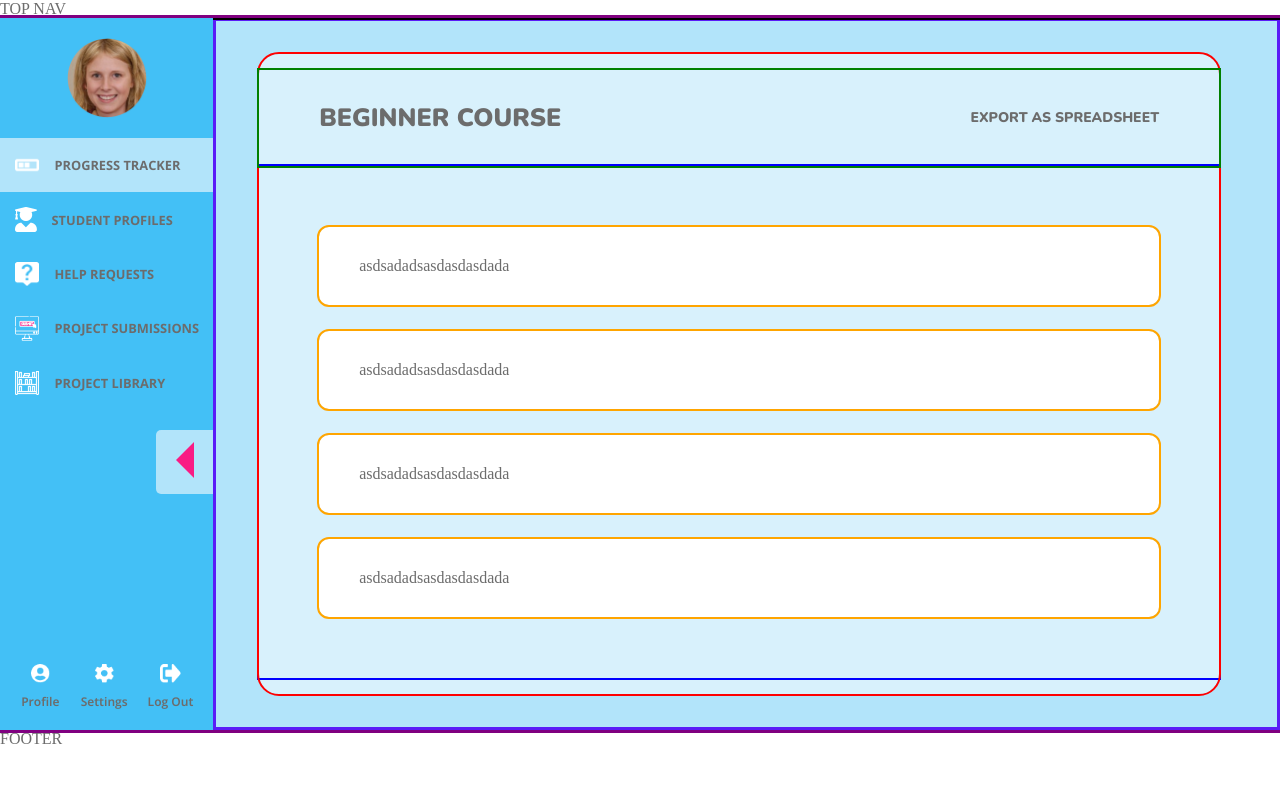
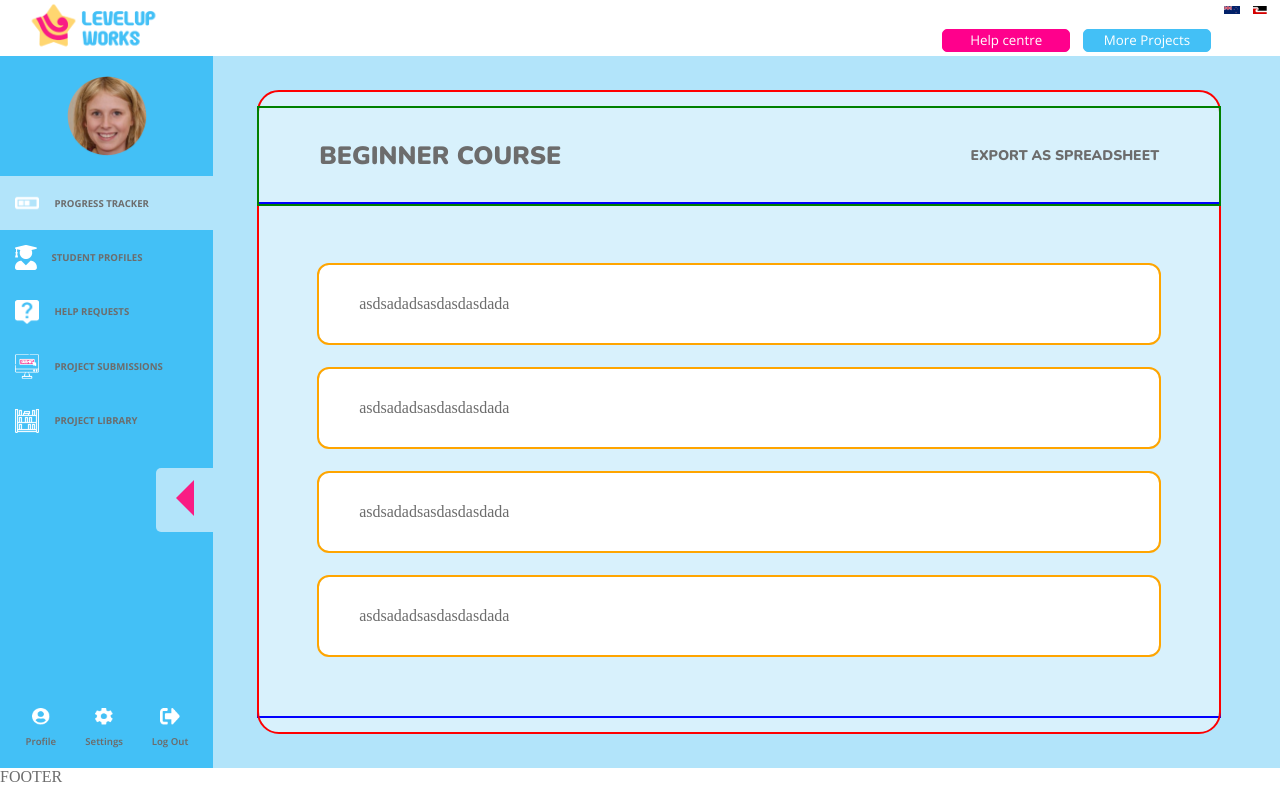
Before and after one commit to cyy963/education-portal-frontend, a React (Vite) app: page /teacher-dashboard/progress-tracker in a window 1280 px wide. Built offline with nearby package versions, Linux system fonts and the light colour scheme; the HTML template or start-up script is replaced by a standard one.

Commit message:
commiting wierd changes

```diff
--- a/src/common/Dashboard/Dashboard.module.css
+++ b/src/common/Dashboard/Dashboard.module.css
@@ -1,17 +1,18 @@
-html, body{
+html,
+body {
   height: 100%;
 }
 
-.mainBody{
-    outline: 3px solid purple;
+.mainBody {
+  /* outline: 3px solid purple; */
   display: flex;
   width: 100%;
   height: 100%;
 }
 
 /* dashboard div */
-.dashboard{
-    background-color: #43C0F6;
+.dashboard {
+  background-color: #43c0f6;
   height: 89vh;
   width: 16rem;
   transition: width 0.3s ease-in-out;
@@ -21,21 +22,20 @@ html, body{
 }
 
 /* profile pic */
-.profilePicContainer{
+.profilePicContainer {
   display: flex;
   justify-content: center;
   width: 100%;
   /* outline: 2px blue solid; */
-
 }
-.profilePic{
+.profilePic {
   margin: 20px;
   width: 5rem;
   height: auto;
 }
 
 /* tabs */
-.tabs{
+.tabs {
   display: flex;
   flex-direction: column;
   justify-content: space-evenly;
@@ -44,16 +44,15 @@ html, body{
   text-decoration: none;
   /* outline: red 3px solid; */
 }
-.tabComponent{
+.tabComponent {
   display: flex;
-    justify-content:flex-start;
+  justify-content: flex-start;
   /* outline: 3px solid purple; */
   align-items: center;
   width: 100%;
   height: 6.8vh;
-
 }
-.tabs img{
+.tabs img {
   height: 45%;
   width: auto;
   max-width: 15%;
@@ -62,12 +61,12 @@ html, body{
   margin: 15px;
 }
 
-.navLink{
+.navLink {
   text-decoration: none;
-    background-color:  #43c0f6;
+  background-color: #43c0f6;
   color: white;
   font-weight: 700;
-    font-size:  0.8rem;
+  font-size: 0.8rem;
   font-family: Open Sans, Bold;
   border: none;
   /* outline: 2px blue solid; */
@@ -76,19 +75,19 @@ html, body{
   margin-right: 10px;
   width: 100%;
 }
-.navLinkActive{
-    background-color: #B2E4FA;
+.navLinkActive {
+  background-color: #b2e4fa;
   text-decoration: none;
   text-decoration-color: grey;
   font-family: "Open Sans", sans-serif;
   color: grey;
   font-weight: 700;
-    font-size:  0.8rem;
+  font-size: 0.8rem;
   width: 100%;
 }
 
 /* toggle button */
-.toggleBtnDiv{
+.toggleBtnDiv {
   display: flex;
   height: auto;
   width: 100%;
@@ -96,17 +95,17 @@ html, body{
   align-items: center;
   justify-content: flex-end;
 }
-.dashboardToggleButton{
+.dashboardToggleButton {
   width: 3.6rem;
   height: 4rem;
   border: none;
   border-top-left-radius: 5px;
   border-bottom-left-radius: 5px;
-    background-color: #B2E4FA;
+  background-color: #b2e4fa;
 }
 
 /* dashboard footer */
-.dashboardFooter{
+.dashboardFooter {
   bottom: 0px;
   position: absolute;
   display: flex;
@@ -114,7 +113,7 @@ html, body{
   width: 100%;
   margin: 20px auto;
 }
-.footerBtns{
+.footerBtns {
   background: transparent;
   border: none;
   display: flex;
@@ -127,14 +126,14 @@ html, body{
   font-size: 12px;
   font-weight: 630;
 }
-.dashboardFooter img{
+.dashboardFooter img {
   width: 40%;
   height: 33%;
   margin: 10px;
 }
 
 /* toggled dashboard */
-.isActive{
+.isActive {
   width: 6.5rem;
   transition: width 0.3s ease-in-out;
 }
@@ -155,30 +154,30 @@ html, body{
   justify-content: center;
 }
 /* toggle arrow img */
-.isActive .dashboardToggleButton img{
+.isActive .dashboardToggleButton img {
   transform: rotate(180deg);
 }
 
-.isActive .dashboardFooter{
+.isActive .dashboardFooter {
   display: flex;
   flex-direction: column;
 }
-.isActive .dashboardFooter p{
+.isActive .dashboardFooter p {
   display: none;
 }
-.isActive .dashboardFooter img{
+.isActive .dashboardFooter img {
   max-width: 30%;
   margin: 20px;
 }
 
 /* outlet content */
-.outletContent{
+.outletContent {
   display: flex;
-    outline: 3px solid rgb(90, 28, 247);
+  /* outline: 3px solid rgb(90, 28, 247); */
   outline-offset: -3px;
   width: 100%;
   height: 89vh;
-    background-color: #B2E4FA;
+  background-color: #b2e4fa;
   justify-content: center;
   align-items: center;
 }
--- a/src/pages/StudentDashboard/StudentDashboard.jsx
+++ b/src/pages/StudentDashboard/StudentDashboard.jsx
@@ -1,22 +1,24 @@
-import React from 'react';
-import Dashboard from '../../common/Dashboard/Dashboard.jsx';
-import { useState } from 'react';
+import React from "react";
+import Dashboard from "../../common/Dashboard/Dashboard.jsx";
+import { useState } from "react";
+import NavbarTwo from "../../common/NavbarTwo.jsx";
 
 export default function TeacherDashboard() {
   // Assuming you have the teacher's name stored somewhere,
   // replace 'teacherNameValue' with the actual name value
-  const teacherName = 'teacherNameValue';
+  const teacherName = "teacherNameValue";
 
   return (
     <>
-        {/* top nav */}
-        <header style={{ outline: '2px solid black' }}>TOP NAV</header>
+      {/* top nav */}
+      {/* <header style={{ outline: '2px solid black' }}>TOP NAV</header> */}
+      <NavbarTwo page="student" />
 
-        {/* dashboard + body */}
-        <Dashboard user="student" studentName='AidenAndrews' />
+      {/* dashboard + body */}
+      <Dashboard user="student" studentName="AidenAndrews" />
 
-        {/* footer */}
-        <footer>FOOTER</footer>
+      {/* footer */}
+      <footer>FOOTER</footer>
     </>
   );
 }
--- a/src/pages/TeacherDashboard/TeacherDashboard.jsx
+++ b/src/pages/TeacherDashboard/TeacherDashboard.jsx
@@ -1,24 +1,26 @@
-import React from 'react';
-import Dashboard from '../../common/Dashboard/Dashboard.jsx';
-import ProgressTracker from './components/ProgressTracker/ProgressTracker.jsx';
-import styles from './TeacherDashboard.module.css';
-import { useState } from 'react';
+import React from "react";
+import Dashboard from "../../common/Dashboard/Dashboard.jsx";
+import ProgressTracker from "./components/ProgressTracker/ProgressTracker.jsx";
+import styles from "./TeacherDashboard.module.css";
+import { useState } from "react";
+import NavbarTwo from "../../common/NavbarTwo.jsx";
 
 export default function TeacherDashboard() {
   // Assuming you have the teacher's name stored somewhere,
   // replace 'teacherNameValue' with the actual name value
-  const teacherName = 'teacherNameValue';
+  const teacherName = "teacherNameValue";
 
   return (
     <>
-        {/* top nav */}
-        <header style={{ outline: '2px solid black' }}>TOP NAV</header>
+      {/* top nav */}
+      {/* <header style={{ outline: '2px solid black' }}>TOP NAV</header> */}
+      <NavbarTwo page="teacher" />
 
-        {/* dashboard + body */}
-        <Dashboard user="teacher" teacherName='JasminaSalvador' />
+      {/* dashboard + body */}
+      <Dashboard user="teacher" teacherName="JasminaSalvador" />
 
-        {/* footer */}
-        <footer>FOOTER</footer>
+      {/* footer */}
+      <footer>FOOTER</footer>
     </>
   );
 }
```
Lines whose indentation alone changed are shown as unchanged.
